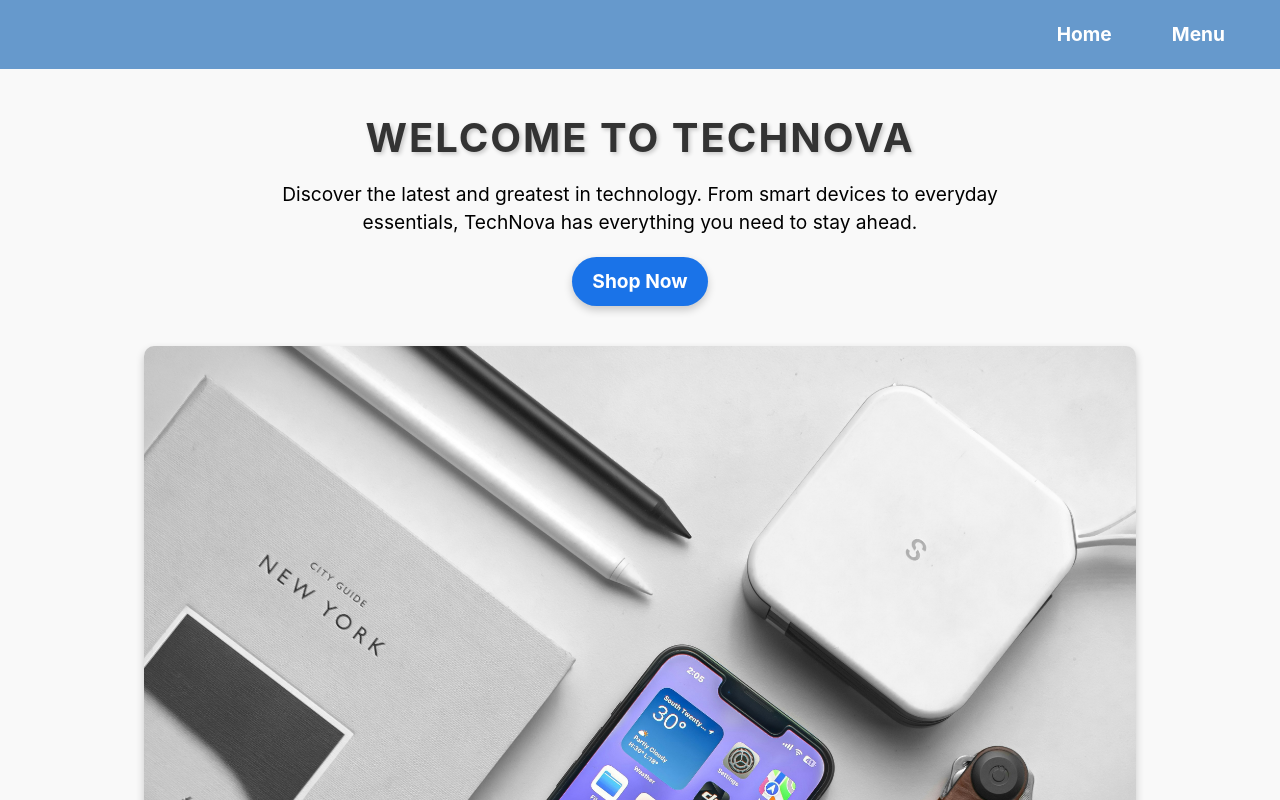
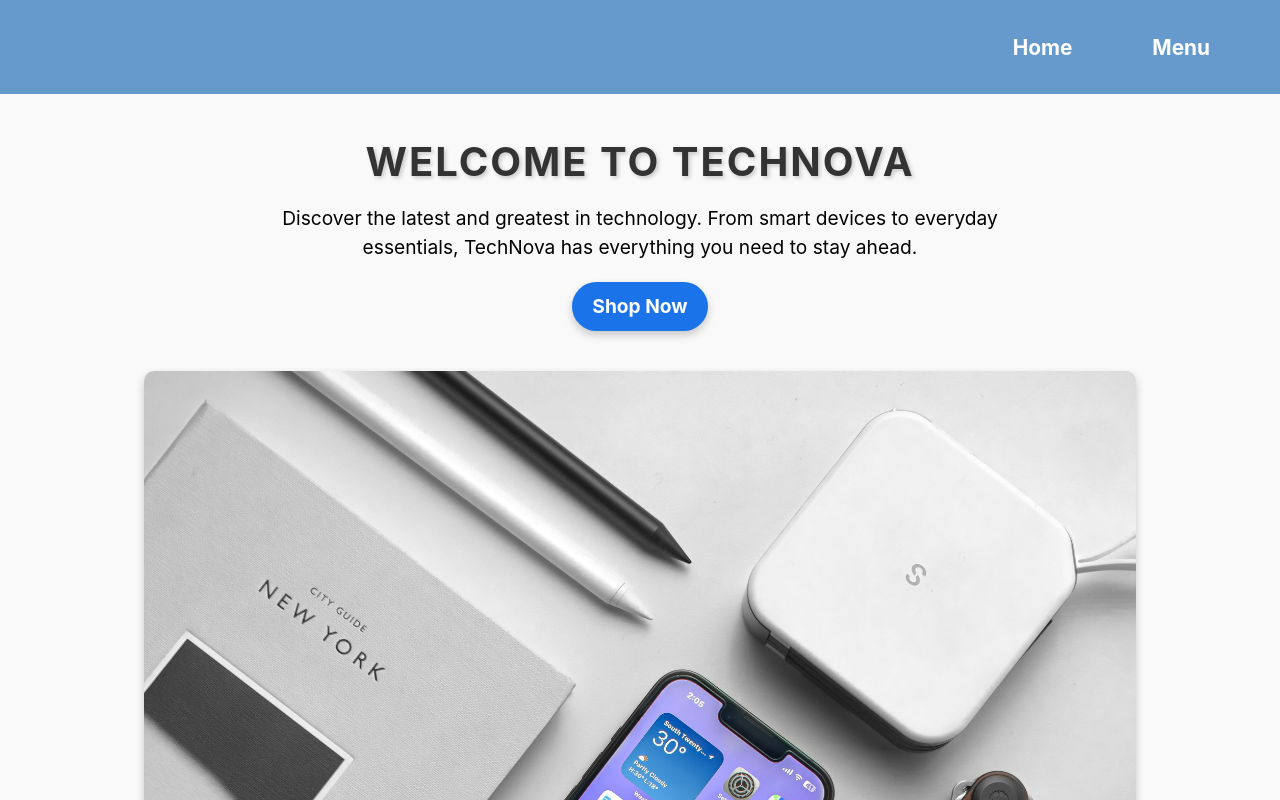
Before and after one commit to hamzas4011/ecommerce-app, a React (Vite) app: page / in a window 1280 px wide. Shown: the top 800 px of the page. Built offline with nearby package versions, Linux system fonts and the light colour scheme.

Commit message:
update navbar.css

```diff
--- a/src/styles/Navbar.css
+++ b/src/styles/Navbar.css
@@ -1,12 +1,12 @@
 .navbar {
-  background-color: #6699CC;
-  padding: 20px 40px;
+  background-color: #6699CC; /* Navbar background */
+  padding: 30px 50px; /* Increase padding for a larger navbar */
   color: #fff;
   display: flex;
   justify-content: space-between;
   align-items: center;
   box-shadow: 0 4px 6px rgba(0, 0, 0, 0.1);
-  font-size: 1.2rem;
+  font-size: 1.4rem; /* Increase font size of navbar text */
 }
 
 .navbar-container {
@@ -17,7 +17,7 @@
 }
 
 .navbar-logo {
-  font-size: 1.8rem;
+  font-size: 2.2rem; /* Make the logo text larger */
   font-weight: bold;
   color: #ffffff;
 }
@@ -25,7 +25,7 @@
 .navbar-links {
   list-style: none;
   display: flex;
-  gap: 30px;
+  gap: 40px; /* Increase gap between links */
   margin: 0;
   padding: 0;
   margin-left: auto;
@@ -35,12 +35,13 @@
   text-decoration: none;
   color: #ffffff;
   font-weight: bold;
-  padding: 10px 15px;
-  border-radius: 5px;
+  padding: 15px 20px; /* Add more padding for larger buttons */
+  border-radius: 8px; /* Slightly round the edges */
+  font-size: 1.3rem; /* Increase font size for links */
   transition: background-color 0.3s ease, color 0.3s ease;
 }
 
 .navbar-link:hover {
-  background-color: #0c5ed7;
-  color: #dfefff;
+  background-color: #0c5ed7; /* Hover background */
+  color: #dfefff; /* Hover text color */
 }
```
